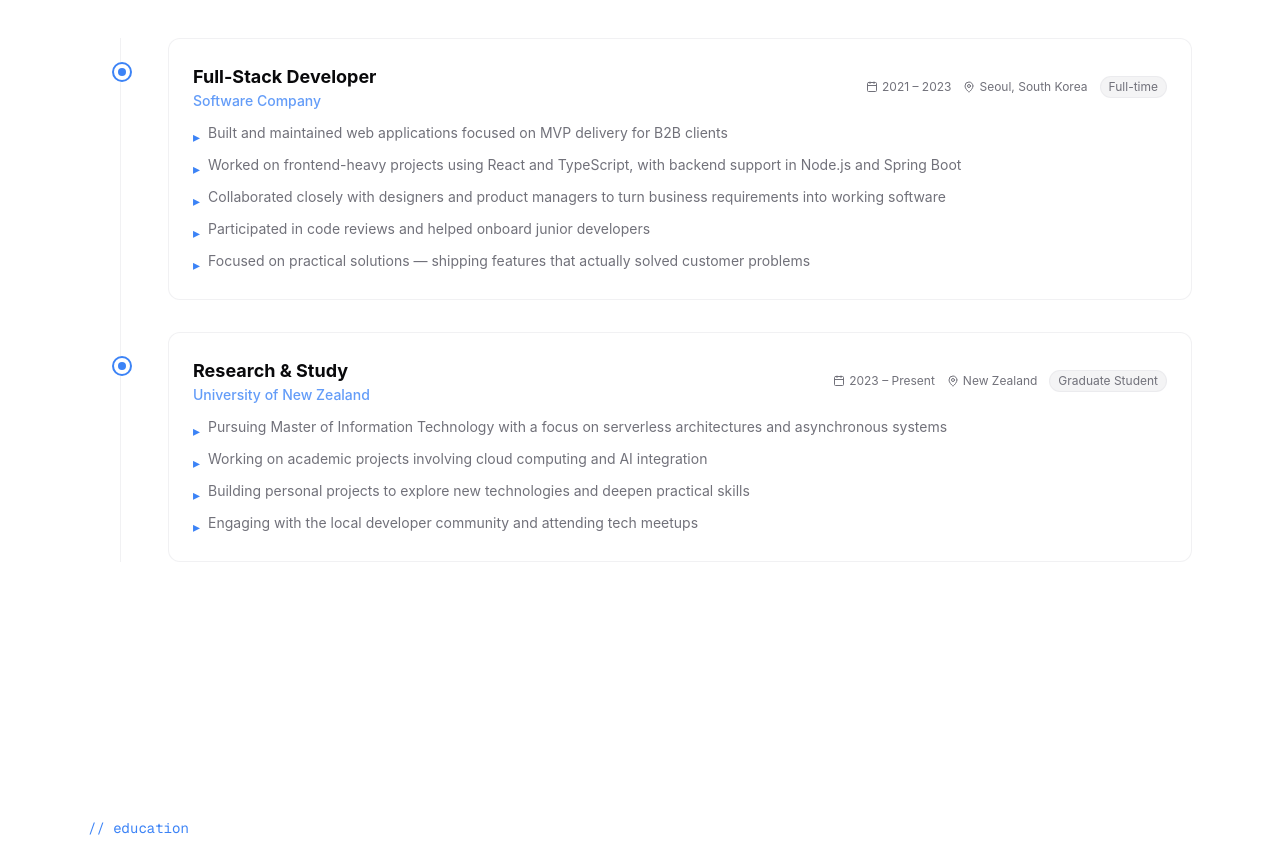
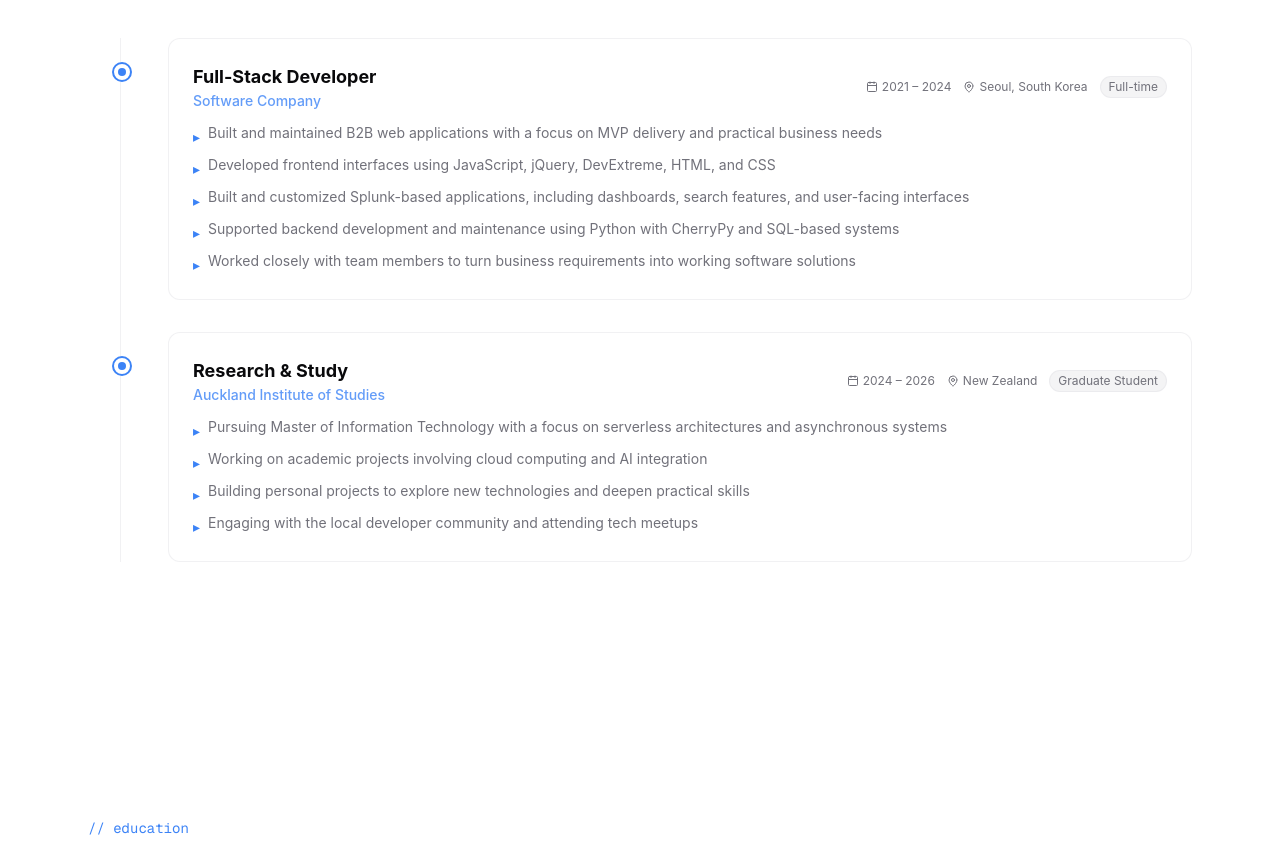
Before and after one commit to goonle/portfolio, a Next.js app: page / in a window 1280 px wide. Shown: the part 4660-5509 px from the top of the page. Built offline with nearby package versions, Linux system fonts and the light colour scheme.

Commit message:
Change content of Experience

```diff
--- a/app/components/portfolio/Experience.tsx
+++ b/app/components/portfolio/Experience.tsx
@@ -10,21 +10,21 @@ const experiences = [
     role: 'Full-Stack Developer',
     company: 'Software Company',
     location: 'Seoul, South Korea',
-    period: '2021 – 2023',
+    period: '2021 – 2024',
     type: 'Full-time',
     description: [
-      'Built and maintained web applications focused on MVP delivery for B2B clients',
-      'Worked on frontend-heavy projects using React and TypeScript, with backend support in Node.js and Spring Boot',
-      'Collaborated closely with designers and product managers to turn business requirements into working software',
-      'Participated in code reviews and helped onboard junior developers',
-      'Focused on practical solutions — shipping features that actually solved customer problems',
+    'Built and maintained B2B web applications with a focus on MVP delivery and practical business needs',
+    'Developed frontend interfaces using JavaScript, jQuery, DevExtreme, HTML, and CSS',
+    'Built and customized Splunk-based applications, including dashboards, search features, and user-facing interfaces',
+    'Supported backend development and maintenance using Python with CherryPy and SQL-based systems',
+    'Worked closely with team members to turn business requirements into working software solutions',
     ],
   },
   {
     role: 'Research & Study',
-    company: 'University of New Zealand',
+    company: 'Auckland Institute of Studies',
     location: 'New Zealand',
-    period: '2023 – Present',
+    period: '2024 – 2026',
     type: 'Graduate Student',
     description: [
       'Pursuing Master of Information Technology with a focus on serverless architectures and asynchronous systems',
```
